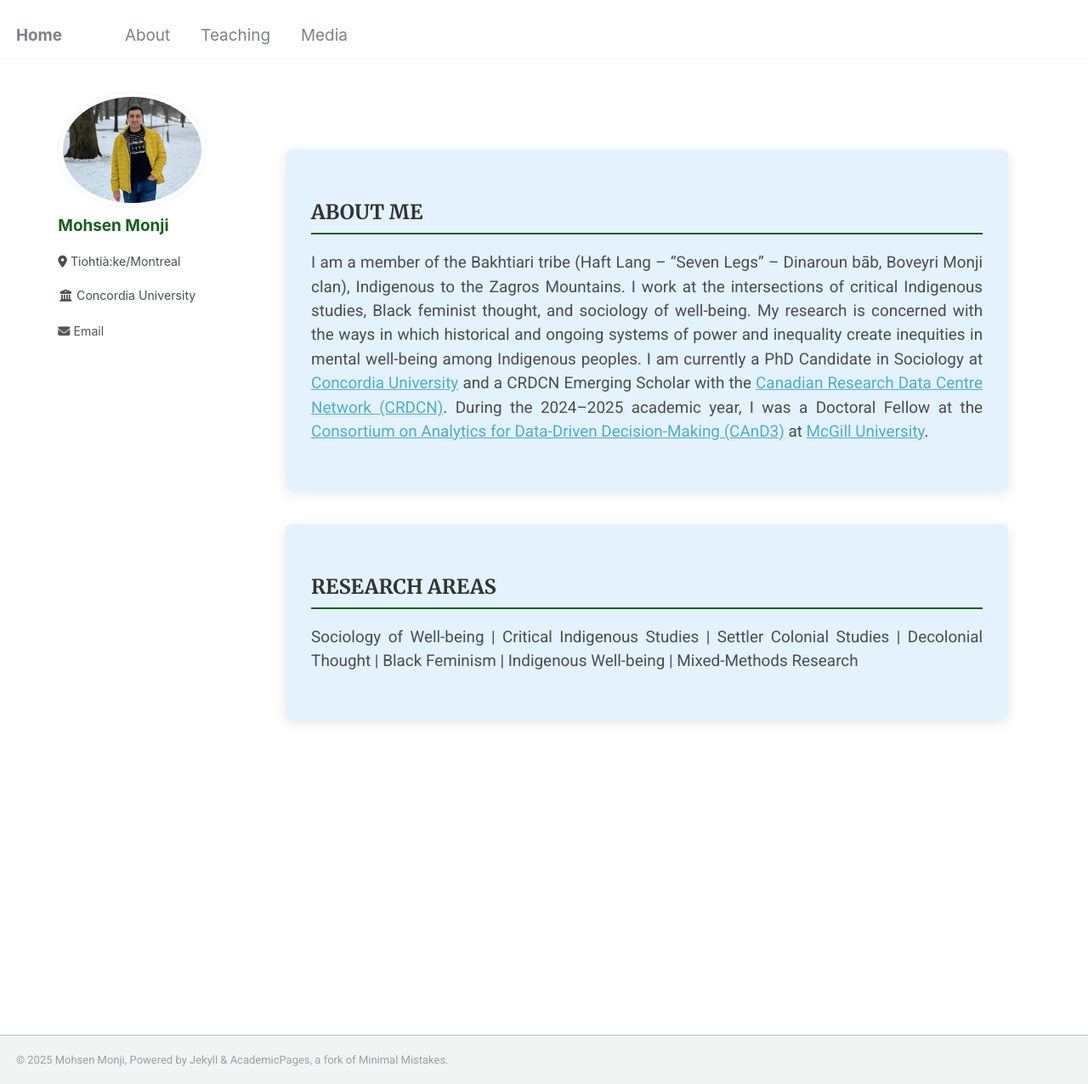
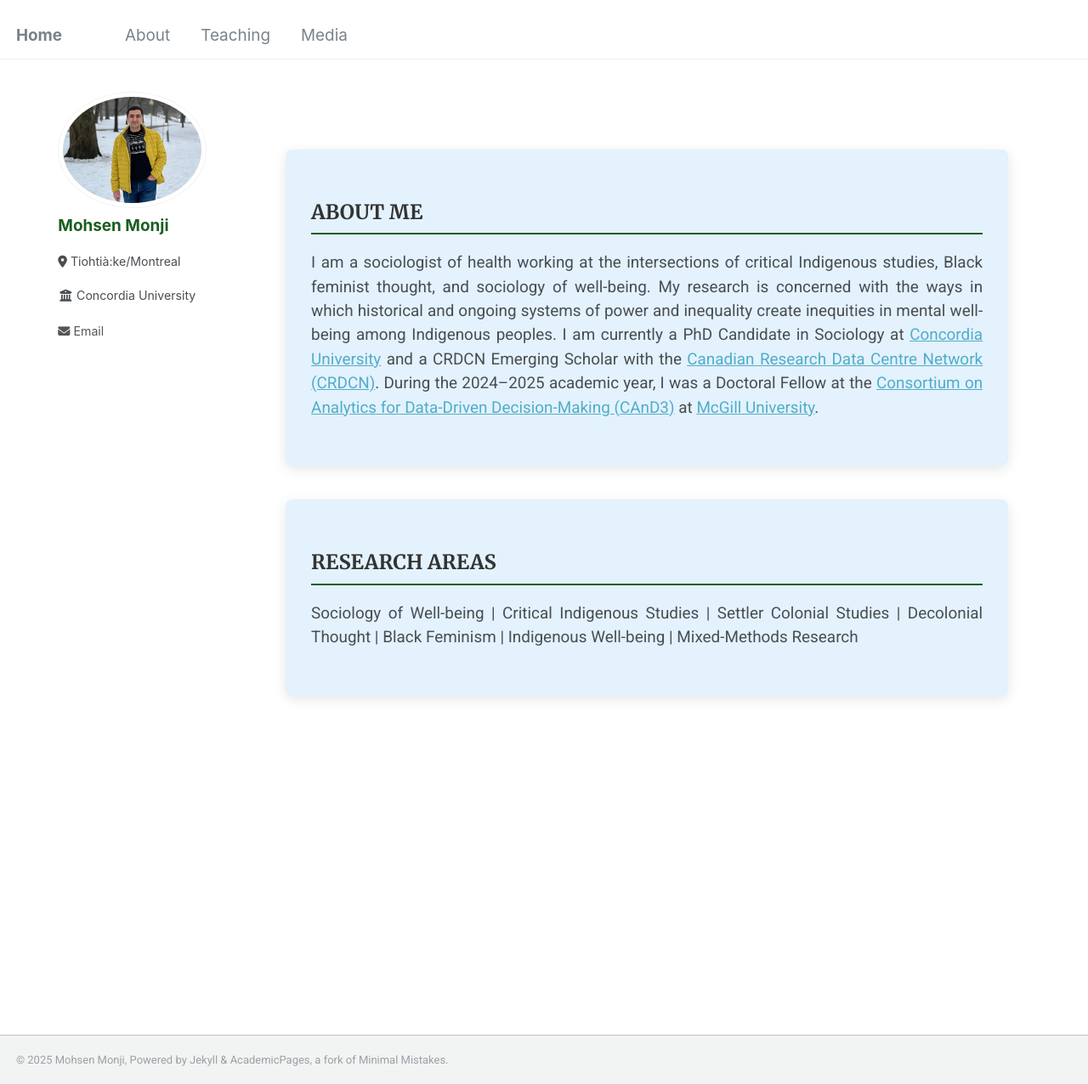
Before and after one commit to Mohsnmonji/mohsnmonji.github.io, a Jekyll site: the page built from about-me.md, in a window 1280 px wide and 1276 px high. Shown: the whole window at 85% size. Built offline with Jekyll 4.4.1, drawn with Linux system fonts in a browser that asks for light colours.

Commit message:
Update about-me.md

```diff
--- a/about-me.md
+++ b/about-me.md
@@ -54,7 +54,7 @@ author_profile: true
 <div class="about-card">
   <h2>ABOUT ME</h2>
   <p>
-   I am a member of the Bakhtiari tribe (Haft Lang – “Seven Legs” – Dinaroun bāb, Boveyri Monji clan), Indigenous to the Zagros Mountains. I work at the intersections of critical Indigenous studies, Black feminist thought, and sociology of well-being. My research is concerned with the ways in which historical and ongoing systems of power and inequality create inequities in mental well-being among Indigenous peoples. I am currently a PhD Candidate in Sociology at
+   I am a sociologist of health working at the intersections of critical Indigenous studies, Black feminist thought, and sociology of well-being. My research is concerned with the ways in which historical and ongoing systems of power and inequality create inequities in mental well-being among Indigenous peoples. I am currently a PhD Candidate in Sociology at
     <a href="https://www.concordia.ca/" target="_blank">Concordia University</a> and a CRDCN Emerging Scholar with the
     <a href="https://crdcn.ca" target="_blank">Canadian Research Data Centre Network (CRDCN)</a>.
     During the 2024–2025 academic year, I was a Doctoral Fellow at the
```
